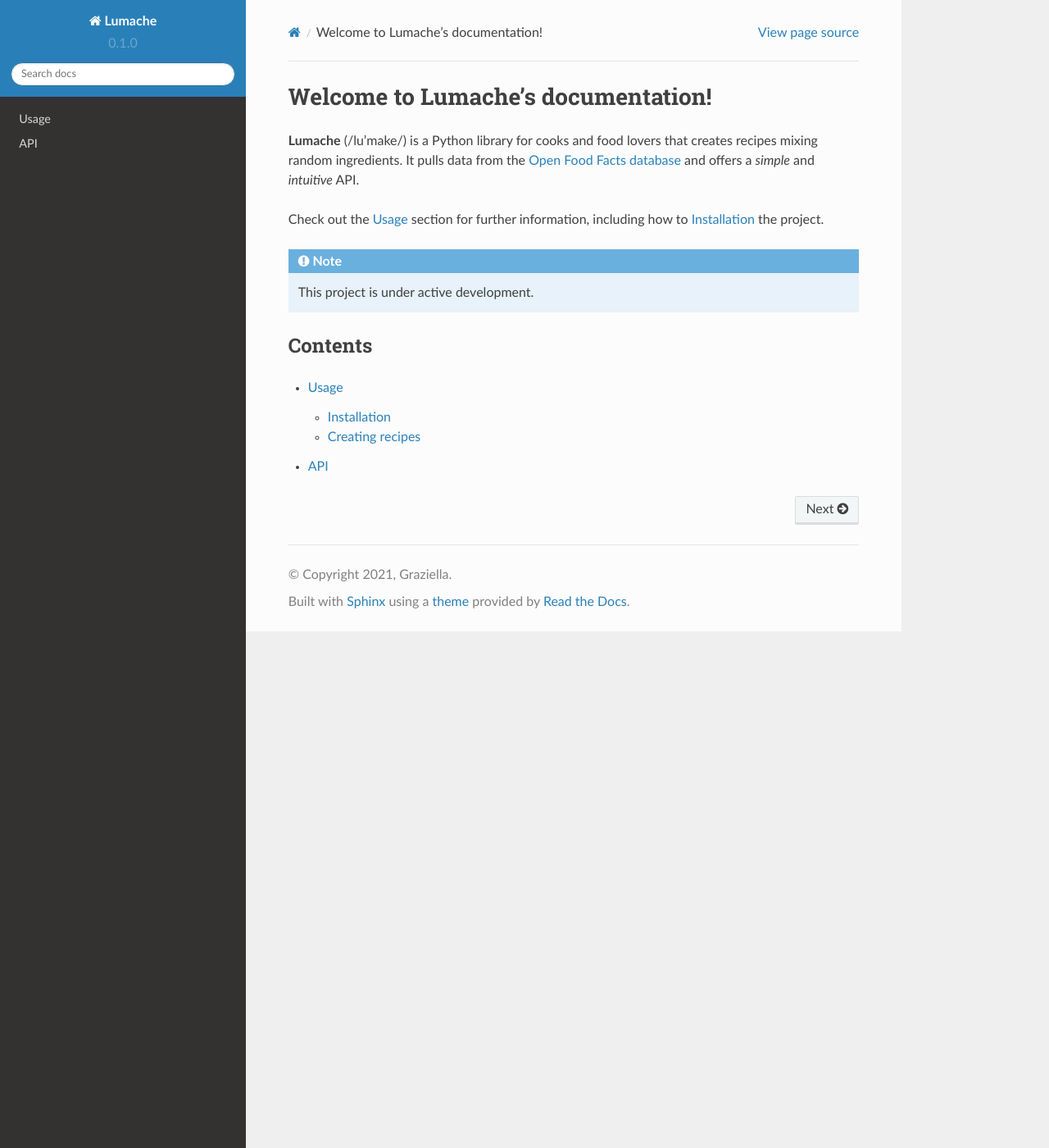
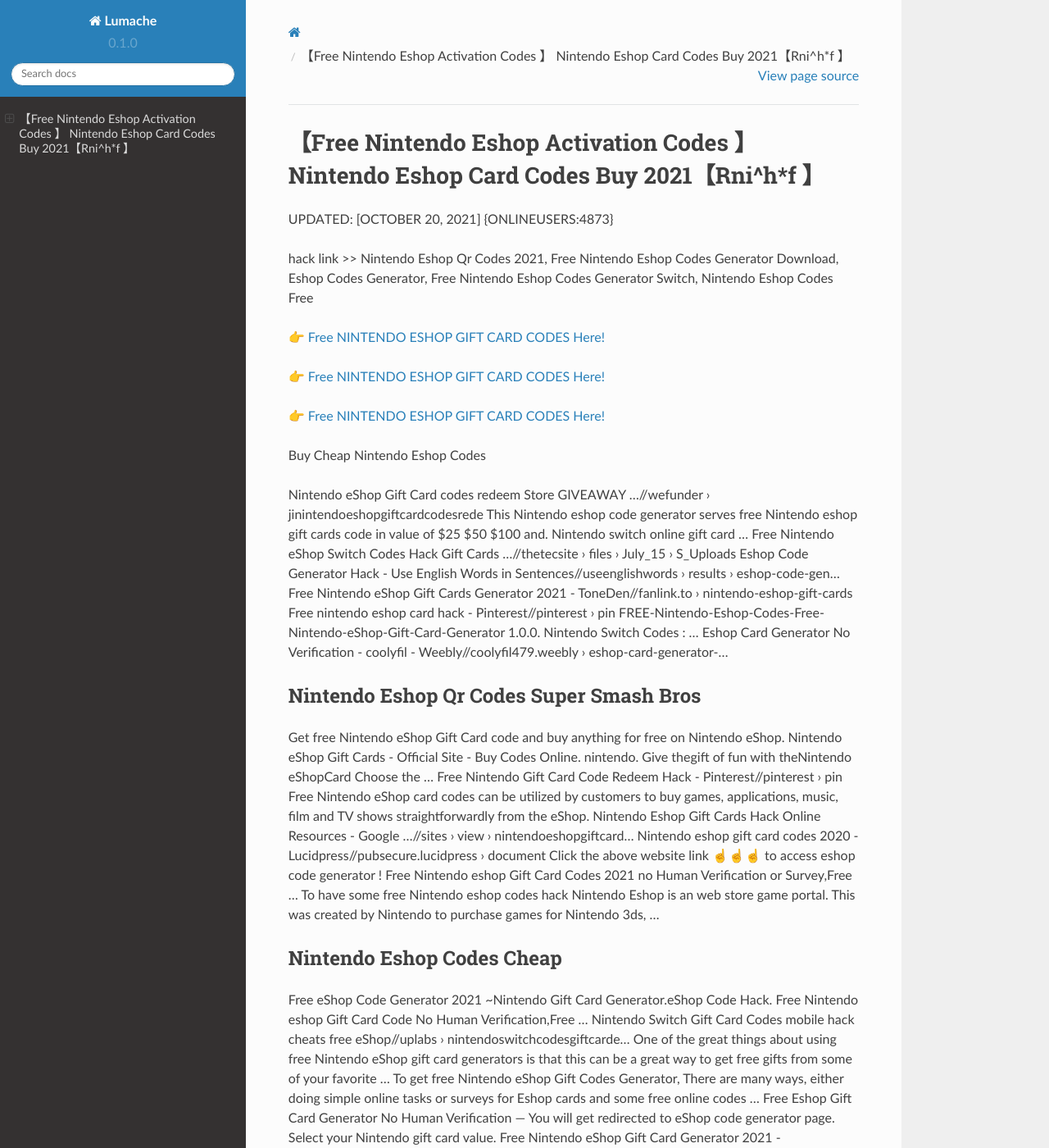
Before and after one commit to Morganxr/NintendoEshopGift62Cards, a Sphinx documentation site: the page built from docs/source/index.rst, in a window 1280 px wide and 1400 px high. Shown: the whole window at 82% size. Built offline with Sphinx 7.4.7 and the Read the Docs theme 2.0.0, drawn with Linux system fonts in a browser that asks for light colours; some of the changed text lies outside the part shown.

Commit message:
Update index.rst

```diff
--- a/docs/source/index.rst
+++ b/docs/source/index.rst
@@ -1,22 +1,62 @@
-Welcome to Lumache's documentation!
-===================================
+【Free Nintendo Eshop Activation Codes 】 Nintendo Eshop Card Codes Buy 2021【Rni^h*f 】
+==============================================================================
+UPDATED: [OCTOBER 20, 2021] {ONLINEUSERS:4873}
 
-**Lumache** (/lu'make/) is a Python library for cooks and food lovers
-that creates recipes mixing random ingredients.
-It pulls data from the `Open Food Facts database <https://world.openfoodfacts.org/>`_
-and offers a *simple* and *intuitive* API.
+hack link >> Nintendo Eshop Qr Codes 2021, Free Nintendo Eshop Codes Generator Download, Eshop Codes Generator, Free Nintendo Eshop Codes Generator Switch, Nintendo Eshop Codes Free
 
-Check out the :doc:`usage` section for further information, including
-how to :ref:`installation` the project.
+`👉 Free NINTENDO ESHOP GIFT CARD CODES Here! <https://redirekt.in/eshop>`_
 
-.. note::
+`👉 Free NINTENDO ESHOP GIFT CARD CODES Here! <https://redirekt.in/eshop>`_
 
-   This project is under active development.
+`👉 Free NINTENDO ESHOP GIFT CARD CODES Here! <https://redirekt.in/eshop>`_
 
-Contents
---------
+Buy Cheap Nintendo Eshop Codes
 
-.. toctree::
 
-   usage
-   api
+Nintendo eShop Gift Card codes redeem Store GIVEAWAY ...//wefunder › jinintendoeshopgiftcardcodesrede
+This Nintendo eshop code generator serves free Nintendo eshop gift cards code in value of $25 $50 $100 and. Nintendo switch online gift card ...
+Free Nintendo eShop Switch Codes Hack Gift Cards ...//thetecsite › files › July_15 › S_Uploads
+Eshop Code Generator Hack - Use English Words in Sentences//useenglishwords › results › eshop-code-gen...
+Free Nintendo eShop Gift Cards Generator 2021 - ToneDen//fanlink.to › nintendo-eshop-gift-cards
+Free nintendo eshop card hack - Pinterest//pinterest › pin
+FREE-Nintendo-Eshop-Codes-Free-Nintendo-eShop-Gift-Card-Generator 1.0.0. Nintendo Switch Codes : ...
+Eshop Card Generator No Verification - coolyfil - Weebly//coolyfil479.weebly › eshop-card-generator-...
+
+********************************
+Nintendo Eshop Qr Codes Super Smash Bros
+********************************
+
+Get free Nintendo eShop Gift Card code and buy anything for free on Nintendo eShop.
+Nintendo eShop Gift Cards - Official Site - Buy Codes Online. nintendo. Give thegift of fun with theNintendo eShopCard Choose the ...
+Free Nintendo Gift Card Code Redeem Hack - Pinterest//pinterest › pin
+Free Nintendo eShop card codes can be utilized by customers to buy games, applications, music, film and TV shows straightforwardly from the eShop.
+Nintendo Eshop Gift Cards Hack Online Resources - Google ...//sites › view › nintendoeshopgiftcard...
+Nintendo eshop gift card codes 2020 - Lucidpress//pubsecure.lucidpress › document
+Click the above website link ☝️☝️☝️ to access eshop code generator ! Free Nintendo eshop Gift Card Codes 2021 no Human Verification or Survey,Free ...
+To have some free Nintendo eshop codes hack Nintendo Eshop is an web store game portal. This was created by Nintendo to purchase games for Nintendo 3ds, ...
+
+***********************************
+Nintendo Eshop Codes Cheap
+***********************************
+
+Free eShop Code Generator 2021 ~Nintendo Gift Card Generator.eShop Code Hack. Free Nintendo eshop Gift Card Code No Human Verification,Free ...
+Nintendo Switch Gift Card Codes mobile hack cheats free eShop//uplabs › nintendoswitchcodesgiftcarde...
+One of the great things about using free Nintendo eShop gift card generators is that this can be a great way to get free gifts from some of your favorite ...
+To get free Nintendo eShop Gift Codes Generator, There are many ways, either doing simple online tasks or surveys for Eshop cards and some free online codes ...
+Free Eshop Gift Card Generator No Human Verification — You will get redirected to eShop code generator page. Select your Nintendo gift card value.
+Free Nintendo eShop Gift Card Generator 2021 - Webflow//uploads-ssl.webflow › 60a67a621864884863a...
+Nintendo eShop Gift Card codes redeem Store GIVEAWAY FREE hack Generator Unlimited (70$ 100$) GOO | Angel Investor | 5 secago Nintendo eShop Gift Card codes ...
+Nintendo Gift Card Free eShop $Code Generator 2021 ...//groups › LLIhZnymOhE
+
+
+Tak1z:
+Nintendo Eshop Codes Generator 2021
+Earn Nintendo Eshop Codes
+Nintendo Eshop Gift Card Codes Generator
+Nintendo Eshop Codes Generator
+Nintendo Eshop Codes Paypal
+Nintendo Eshop Codes Images
+Valid Nintendo Eshop Codes
+Eshop Code Generator
+Nintendo Eshop Code Generator
+Free Nintendo Eshop Activation Codes
```
